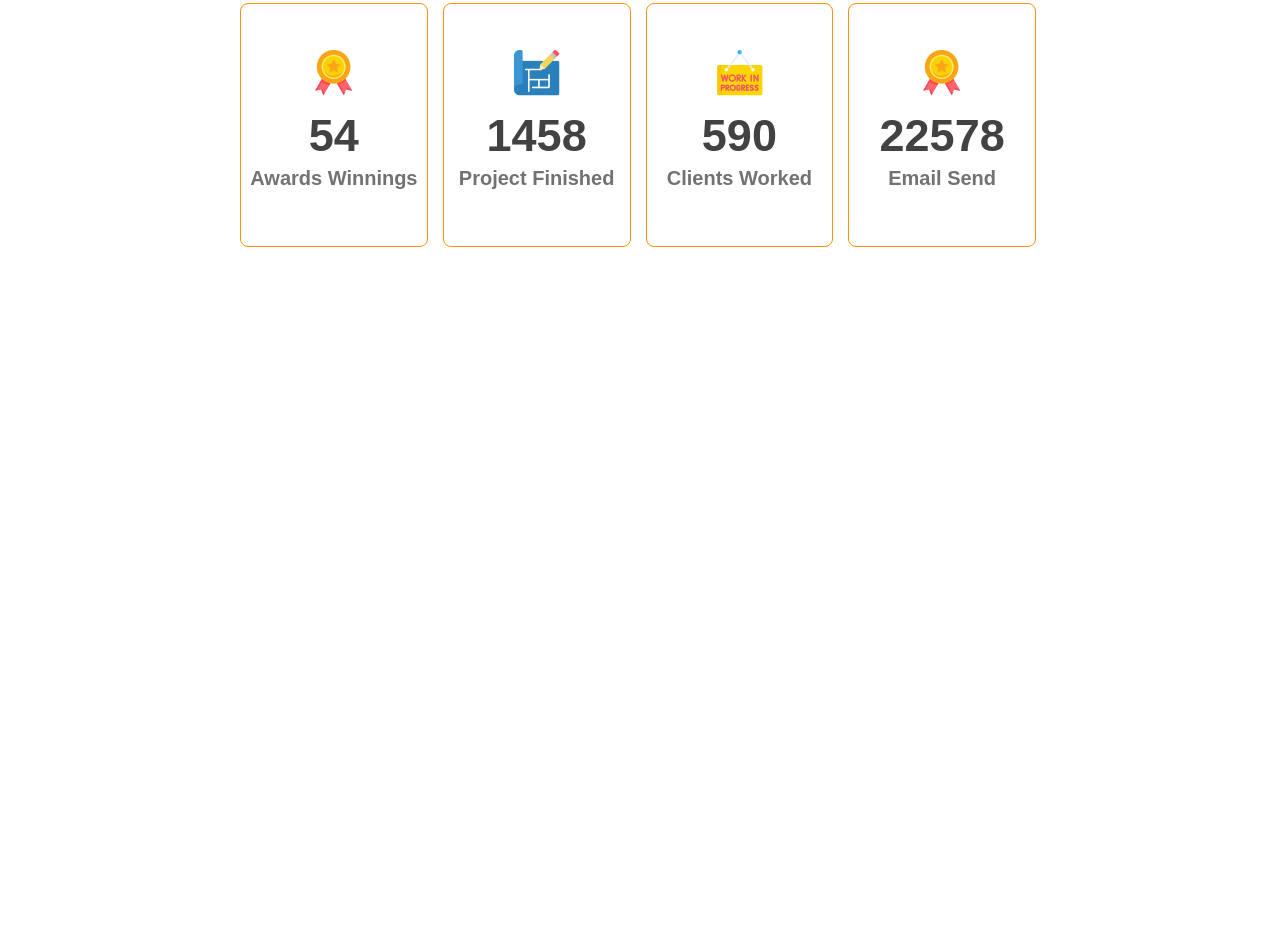
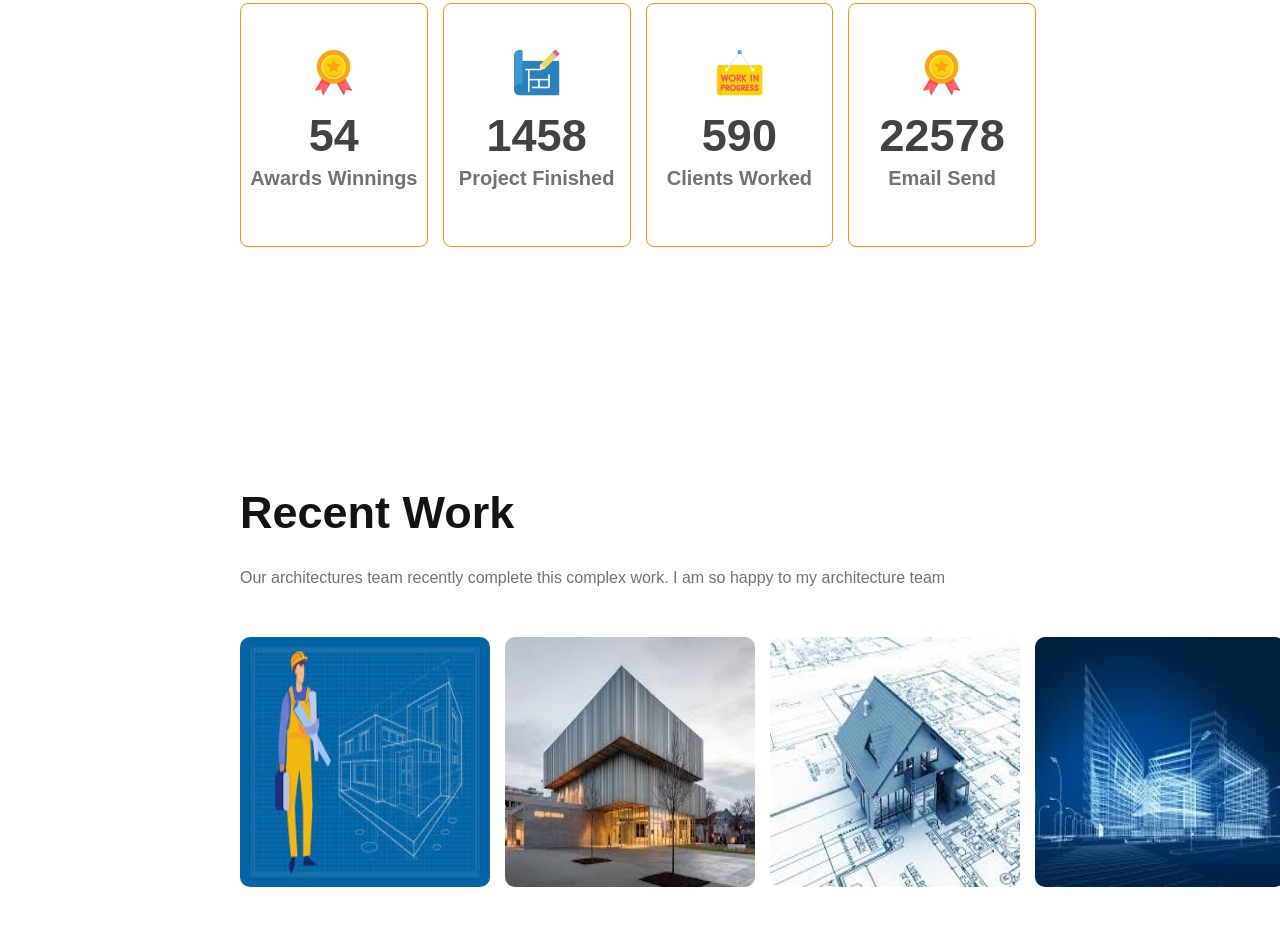
Before and after one commit to naimhossen1929/assignment-two, a plain HTML site: page index.html in a window 1280 px wide. Shown: the part 3787-4712 px from the top of the page. Before the commit the page ends 4274 px from the top, so only its background shows below. Drawn offline with Linux system fonts and the light colour scheme.

Commit message:
added work section

```diff
--- a/index.html
+++ b/index.html
@@ -135,6 +135,17 @@
 
             </div>
         </section>
+        <!------------- Start Work section  --------------->
+        <section class="work">
+            <h2 class="work-title">Recent Work</h2>
+            <p class="work-description">Our architectures team recently complete this complex work. I am so happy to my architecture team </p>
+            <div class="work-photo">
+                <div class="photo"><img src="images/work/recent-1.jpg" alt=""></div>
+                <div class="photo"><img src="images/work/recent-2.jpg" alt=""></div>
+                <div class="photo"><img src="images/work/recent-3.jpg" alt=""></div>
+                <div class="photo"><img src="images/work/recent-4.jpg" alt=""></div>
+            </div>
+        </section>
 
     </main>
 </body>
--- a/styles/architect.css
+++ b/styles/architect.css
@@ -253,23 +253,68 @@ body {
     border-radius: 8px;
     transition: all .5s linear;
 }
-.fact-item-box:hover{
+
+.fact-item-box:hover {
     transform: scale(1.1);
     margin: 50px;
 
 }
-.fact-item-box img{
+
+.fact-item-box img {
     margin-top: 46px;
 }
-.box-title{
+
+.box-title {
     font-weight: 600;
+    font-size: 45px;
+    color: #424242;
+    margin-top: 10px;
+    margin-bottom: 5px;
+}
+
+.box-description {
+    font-weight: 600;
+    font-size: 20px;
+    color: #727272;
+}
+
+/* start work section styles */
+.work {
+    margin: 0 144px 130px 240px;
+
+}
+.work-title{
+    font-weight: 700;
 font-size: 45px;
-color: #424242;
-margin-top: 10px;
-margin-bottom: 5px;
+color: #131313;
 }
-.box-description{
-    font-weight: 600;
-font-size: 20px;
+.work-description{
+    font-weight: 400;
+font-size: 16px;
 color: #727272;
+margin-top: 30px;
+margin-bottom: 50px;
 }
+
+.work-photo {
+    display: grid;
+    grid-template-columns: repeat(4, 1fr);
+    grid-column-gap: 15px;
+}
+
+.photo {
+    height: 250px;
+    width: 250px;
+    transition: all .5s linear;
+}
+
+.photo img {
+    height: 100%;
+    width: 100%;
+    border-radius: 10px;
+}
+.photo:hover{
+    transform: skew(15deg);
+    margin-left: 30px;
+    margin-right: 30px;
+}
```
Also changed, not shown: images/work/recent-1.jpg (added), images/work/recent-2.jpg (added), images/work/recent-3.jpg (added), images/work/recent-4.jpg (added).
